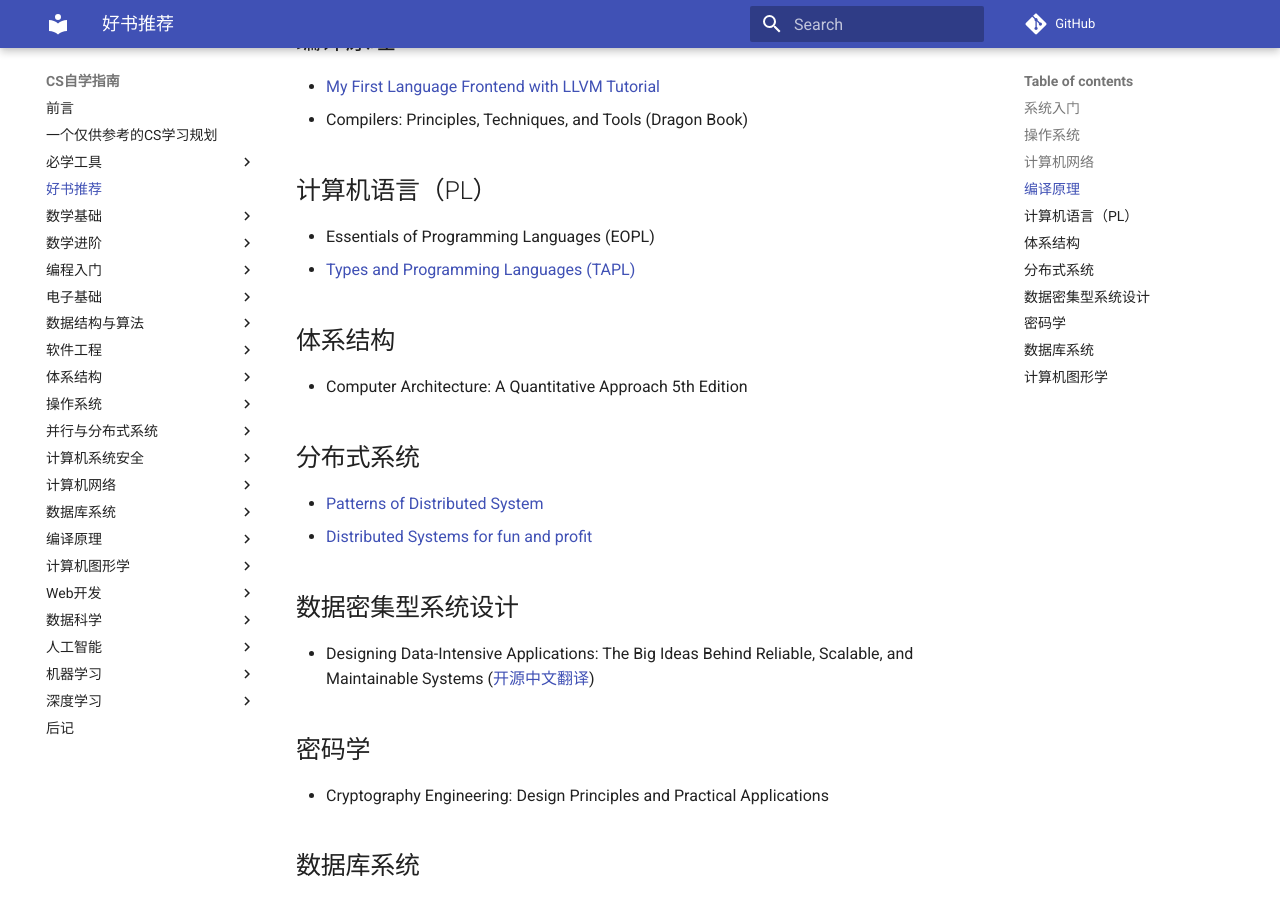
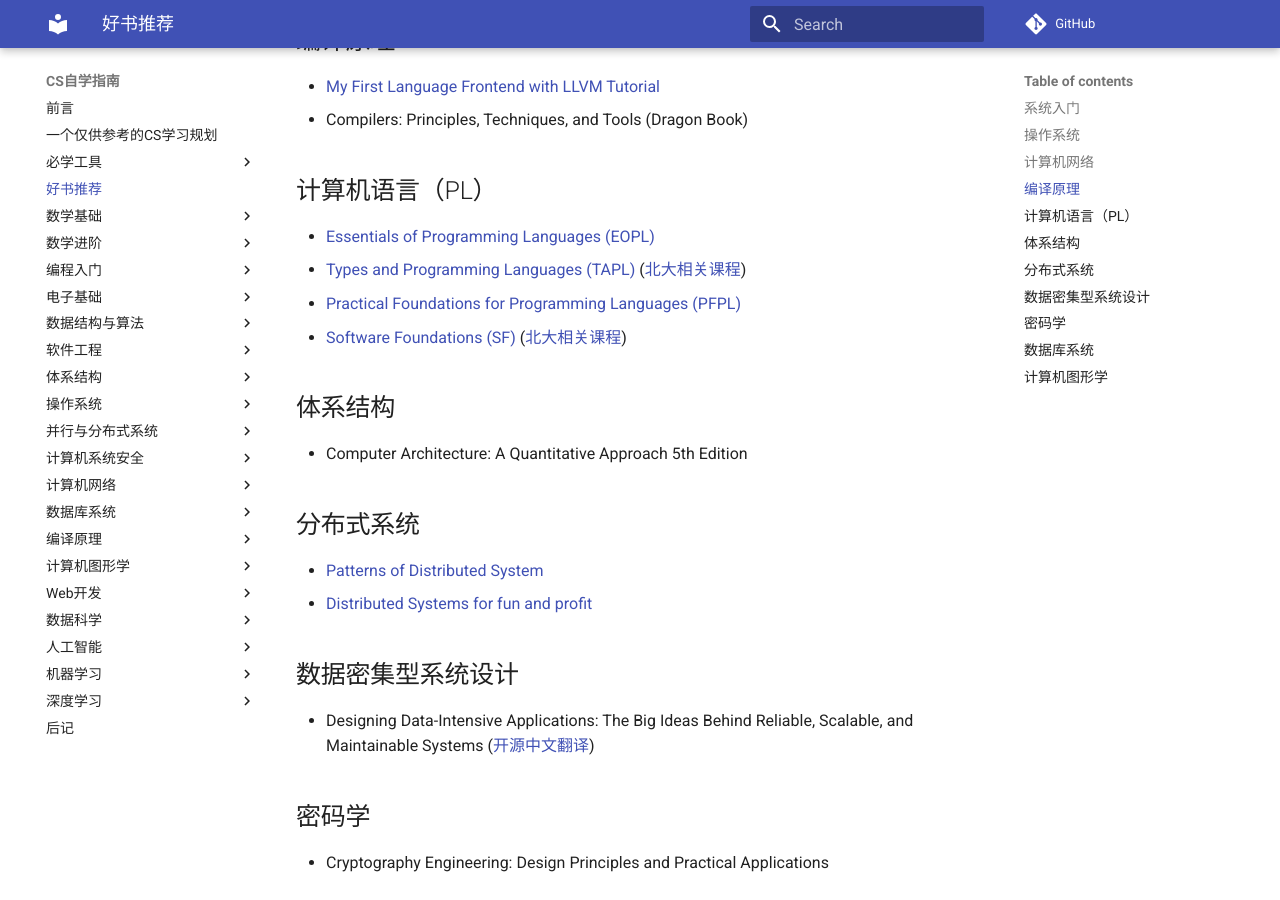
Before and after one commit to PKUFlyingPig/cs-self-learning, an MkDocs documentation site: the page built from docs/好书推荐.md, in a window 1280 px wide and 900 px high, scrolled down 774 px. Built offline with MkDocs 1.6.1 and Material for MkDocs 9.7.7, drawn with Linux system fonts in a browser that asks for light colours; comment, search, counter and statistics services are not loaded.

Commit message:
add book recommendation for pl

```diff
--- a/docs/好书推荐.md
+++ b/docs/好书推荐.md
@@ -16,8 +16,10 @@
 - [My First Language Frontend with LLVM Tutorial](https://llvm.org/docs/tutorial/MyFirstLanguageFrontend/index.html)
 - Compilers: Principles, Techniques, and Tools (Dragon Book)
 ## 计算机语言（PL）
-- Essentials of Programming Languages (EOPL)
-- [Types and Programming Languages (TAPL)](https://www.cis.upenn.edu/~bcpierce/tapl/)
+- [Essentials of Programming Languages (EOPL)](https://eopl3.com/)
+- [Types and Programming Languages (TAPL)](https://www.cis.upenn.edu/~bcpierce/tapl/) ([北大相关课程](https://xiongyingfei.github.io/DPPL/2021/main.htm))
+- [Practical Foundations for Programming Languages (PFPL)](https://www.cs.cmu.edu/~rwh/pfpl.html)
+- [Software Foundations (SF)](https://softwarefoundations.cis.upenn.edu/) ([北大相关课程](https://xiongyingfei.github.io/SF/2021/))
 ## 体系结构
 - Computer Architecture: A Quantitative Approach 5th Edition
 ## 分布式系统
```
